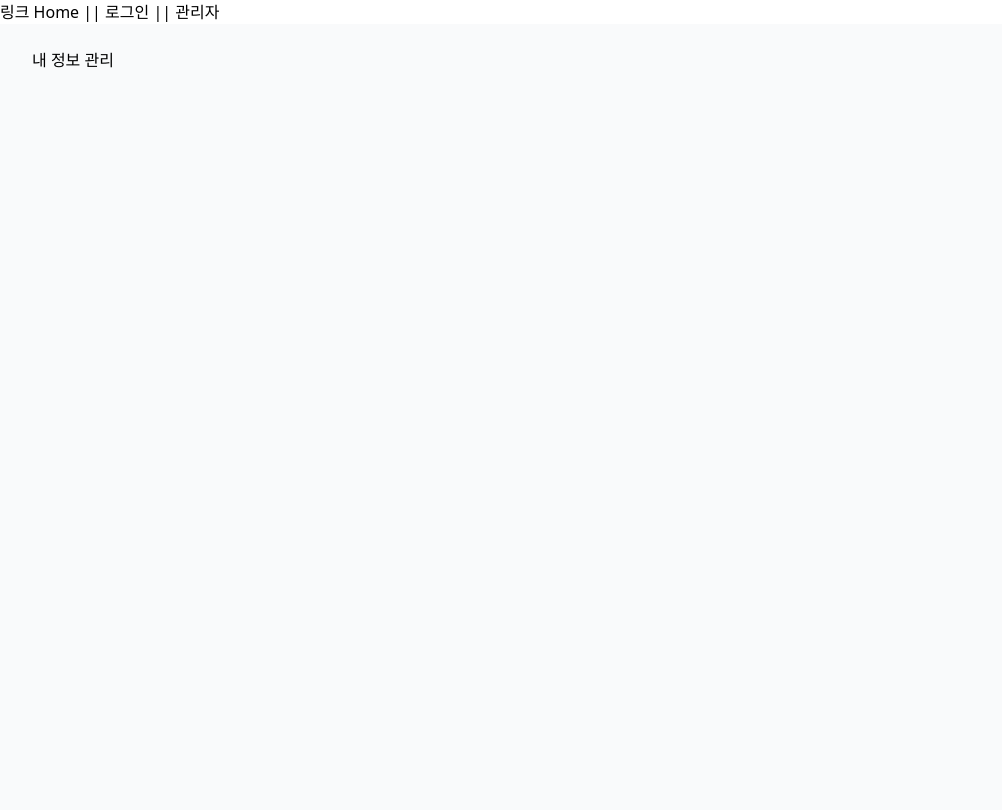
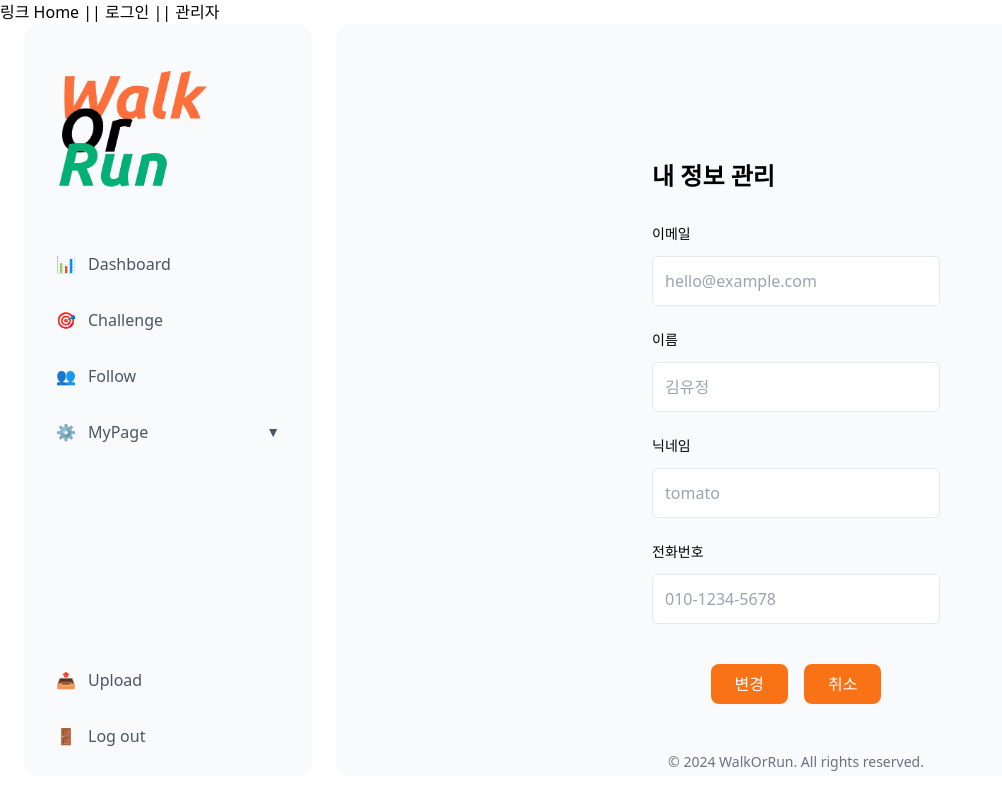
Before and after one commit to zyu22/walk-or-run-client, a Vue app: page /user/info in a window 1280 px wide. Shown: the top 810 px of the page, without its empty margins (0-1002 px from the left). Built offline with nearby package versions, Linux system fonts and the light colour scheme.

Commit message:
[Markup] mypage/내정보관리 기능

```diff
--- a/src/App.vue
+++ b/src/App.vue
@@ -3,7 +3,7 @@
     <div>
       <nav>
         <RouterLink to="/">링크 Home</RouterLink> ||
-        <RouterLink to="/user">로그인</RouterLink> ||
+        <RouterLink to="/user/login">로그인</RouterLink> ||
         <RouterLink to="/admin">관리자</RouterLink>
       </nav>
     </div>
--- a/src/components/user/login.vue
+++ b/src/components/user/login.vue
@@ -1,6 +1,6 @@
 // components/Login.vue
 <template>
-  <div class="max-w-md mx-auto p-8">
+  <div class="max-w-md mx-auto p-8 mt-40">
     <!-- 로고 -->
     <div class="text-center mb-12">
       <h1 class="text-3xl font-bold">
--- a/src/components/user/myInfo.vue
+++ b/src/components/user/myInfo.vue
@@ -1,15 +1,121 @@
+<!-- components/user/myInfo.vue -->
 <template>
-    <div>
-        내 정보 관리
+    <div class="max-w-md mx-auto p-20 ">
+      <h1 class="text-2xl font-bold mb-8">내 정보 관리</h1>
+
+      <form @submit.prevent="handleSubmit" class="space-y-6">
+        <div class="grid grid-cols-1 gap-6">
+          <!-- 이메일 필드 -->
+          <div class="flex flex-col space-y-1">
+            <label for="email" class="block text-sm mb-2">이메일</label>
+            <input
+              id="email"
+              v-model="userInfo.email"
+              type="email"
+              placeholder="hello@example.com"
+              class="w-full px-3 py-3 border border-gray-200 rounded-md text-base focus:outline-none focus:ring-2 focus:ring-orange-500"
+            />
+            <!-- w-96 h-[50px] px-3 py-3 -->
+          </div>
+
+          <!-- 이름 필드 -->
+          <div class="flex flex-col space-y-1">
+            <label for="name" class="block text-sm mb-2">이름</label>
+            <input
+              id="name"
+              v-model="userInfo.name"
+              type="text"
+              placeholder="김유정"
+              class="w-full px-3 py-3 border border-gray-200 rounded-md text-base focus:outline-none focus:ring-2 focus:ring-orange-500"
+            />
+          </div>
+
+          <!-- 닉네임 필드 -->
+          <div class="flex flex-col space-y-1">
+            <label for="nickname" class="block text-sm mb-2">닉네임</label>
+            <input
+              id="nickname"
+              v-model="userInfo.nickname"
+              type="text"
+              placeholder="tomato"
+              class="w-full px-3 py-3 border border-gray-200 rounded-md text-base focus:outline-none focus:ring-2 focus:ring-orange-500"
+            />
+          </div>
+
+          <!-- 전화번호 필드 -->
+          <div class="flex flex-col space-y-1">
+            <label for="phone" class="block text-sm mb-2">전화번호</label>
+            <input
+              id="phone"
+              v-model="userInfo.phone"
+              type="tel"
+              placeholder="010-1234-5678"
+              class="w-full px-3 py-3 border border-gray-200 rounded-md text-base focus:outline-none focus:ring-2 focus:ring-orange-500"
+            />
+          </div>
+        </div>
+
+        <!-- 버튼 그룹 -->
+        <div class="flex justify-center space-x-4 pt-4">
+          <button
+            type="submit"
+            class="px-6 py-2 bg-orange-500 text-white rounded-lg hover:bg-orange-600 transition-colors"
+          >
+            변경
+          </button>
+          <button
+            type="button"
+            @click="handleCancel"
+            class="px-6 py-2 bg-orange-500 text-white rounded-lg hover:bg-orange-600 transition-colors"
+          >
+            취소
+          </button>
+        </div>
+      </form>
+
+      <!-- 푸터 -->
+      <footer class="text-center text-gray-500 text-sm mt-12">
+        © 2024 WalkOrRun. All rights reserved.
+      </footer>
     </div>
-</template>
+  </template>
 
-<script>
-    export default {
+  <script>
+  import { reactive } from 'vue'
+  import { useRouter } from 'vue-router'
 
+  export default {
+    name: 'MyInfo',
+
+    setup() {
+      const router = useRouter()
+
+      const userInfo = reactive({
+        email: '',
+        name: '',
+        nickname: '',
+        phone: ''
+      })
+
+      const handleSubmit = async () => {
+        try {
+          // API 호출 등 실제 정보 업데이트 로직 구현
+          console.log('정보 업데이트:', userInfo)
+          // 성공 시 처리 (예: 알림 표시)
+        } catch (error) {
+          console.error('정보 업데이트 실패:', error)
+        }
+      }
+
+      const handleCancel = () => {
+        router.back()
+      }
+
+      return {
+        userInfo,
+        handleSubmit,
+        handleCancel
+      }
     }
-</script>
-
-<style lang="scss" scoped>
-
-</style>
+  }
+  </script>
--- a/src/router/index.js
+++ b/src/router/index.js
@@ -5,6 +5,7 @@ import UserView from '../views/UserView.vue';
 import AdminView from '../views/AdminView.vue';
 import { ContainerWithChildren } from 'postcss/lib/container';
 import ChallengeBoardView from '@/components/admin/ChallengeBoard.vue';
+import Login from '@/components/user/login.vue';
 
 const routes = [
   {
@@ -39,6 +40,11 @@ const routes = [
       component: UserView,
       children: [
         {
+          path: 'login',  // /user/info로 접근
+          name: 'login',
+          component: () => import('@/components/user/login.vue')
+        },
+        {
           path: 'info',  // /user/info로 접근
           name: 'myInfo',
           component: () => import('@/components/user/myInfo.vue')
--- a/src/views/UserView.vue
+++ b/src/views/UserView.vue
@@ -1,12 +1,18 @@
 <!-- views/UserView.vue -->
 <template>
-  <div class="min-h-screen bg-gray-50">
-    <div class="max-w-7xl mx-auto py-6 px-4 sm:px-6 lg:px-8">
-      <router-view></router-view>
+  <div class="flex">
+    <!-- SideBar -->
+    <SideBar/>
+
+    <!-- Main Content -->
+    <div class="flex-1 p-8 mr-6 h-[calc(100vh-3rem)] bg-gray-50 rounded-2xl ">
+      <div class="max-w-7xl mx-auto py-6 px-4 sm:px-6 lg:px-8">
+        <router-view></router-view>
+      </div>
     </div>
   </div>
 </template>
 
 <script setup>
-// 단순히 router-view만 렌더링하도록 합니다
+import SideBar from '@/components/dashboard/SideBar.vue'
 </script>
```
